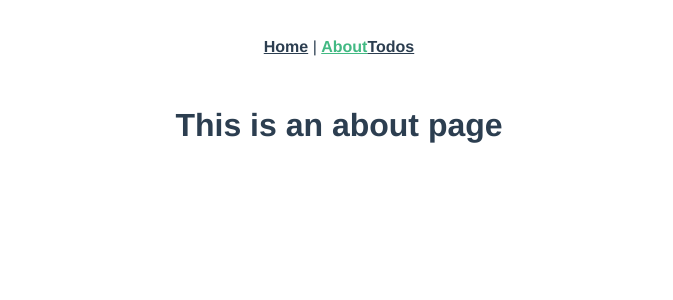
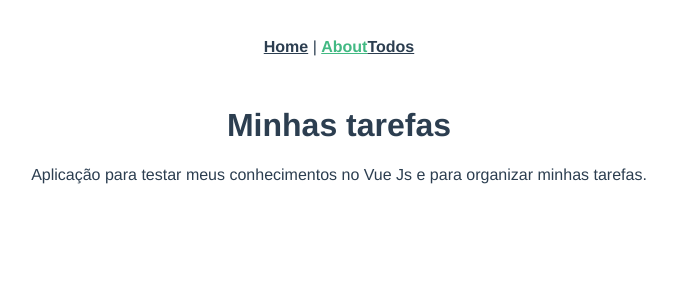
Before and after one commit to claudio1994-oliveira/to_do_list, a Vue app: page /about in a window 1280 px wide. Shown: the top 300 px of the page, without its empty margins (301-974 px from the left). Built offline with nearby package versions, Linux system fonts and the light colour scheme.

Commit message:
Alterando texto do AboutView

```diff
--- a/src/views/AboutView.vue
+++ b/src/views/AboutView.vue
@@ -1,5 +1,8 @@
 <template>
   <div class="about">
-    <h1>This is an about page</h1>
+    <h1>Minhas tarefas</h1>
+    <p>
+      Aplicação para testar meus conhecimentos no Vue Js e para organizar minhas tarefas.
+    </p>
   </div>
 </template>
```
